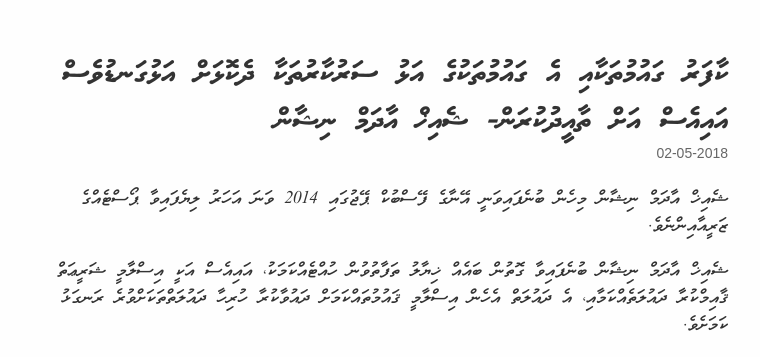
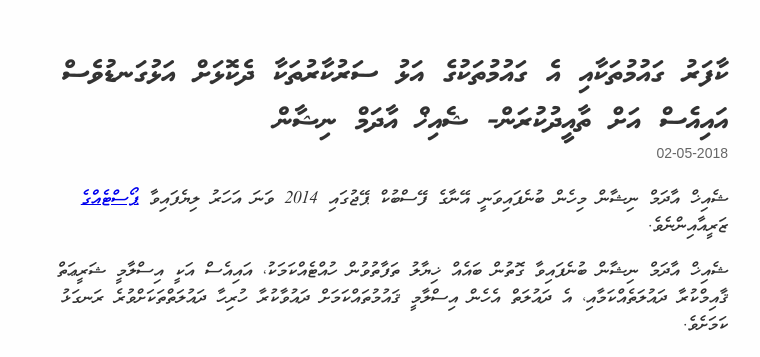
Before and after one commit to holhuashi/holhuashi, a Jekyll site: the page built from _posts/2018-05-02-adam-nishan-is.md, in a window 1280 px wide. Shown: the top 357 px of the page, without its empty margins (262-1022 px from the left). Built offline with Jekyll 4.4.1, drawn with Linux system fonts in a browser that asks for light colours; part of the change alters nothing that is shown.

```diff
--- a/_posts/2018-05-02-adam-nishan-is.md
+++ b/_posts/2018-05-02-adam-nishan-is.md
@@ -3,7 +3,7 @@ layout: post
 title: ކާފަރު ގައުމުތަކާއި އެ ގައުމުތަކުގެ އަޅު ސަރުކާރުތަކާ ދެކޮޅަށް އަޅުގަނޑުވެސް އައިއެސް އަށް ތާއީދުކުރަން- ޝެއިޚް އާދަމް ނިޝާން
 date: 2018-05-02
 ---
-ޝެއިޚް އާދަމް ނިޝާން މިހެން ބުނެފައިވަނީ އޭނާގެ ފޭސްބުކް ޕޭޖުގައި 2014 ވަނަ އަހަރު ލިޔެފައިވާ ޕޯސްޓެއްގެ ޒަރީއާއިންނެވެ.
+ޝެއިޚް އާދަމް ނިޝާން މިހެން ބުނެފައިވަނީ އޭނާގެ ފޭސްބުކް ޕޭޖުގައި 2014 ވަނަ އަހަރު ލިޔެފައިވާ [ޕޯސްޓެއްގެ](https://m.facebook.com/story.php?story_fbid=1533392850210397&id=1424686851080998) ޒަރީއާއިންނެވެ.
 
 ޝެއިޚް އާދަމް ނިޝާން ބުނެފައިވާ ގޮތުން ބައެއް ޚިޔާލު ތަފާތުވުން ހުއްޓެއްކަމަކު، އައިއެސް އަކީ އިސްލާމީ ޝަރީޢަތް ޤާއިމްކުރާ ދައުލަތެއްކަމާއި، އެ ދައުލަތް އެހެން އިސްލާމީ ޤައުމުތައްކަމަށް ދައުވާކުރާ ހުރިހާ ދައުލަތްތަކަށްވުރެ ރަނގަޅު ކަމަށެވެ.
 
```
